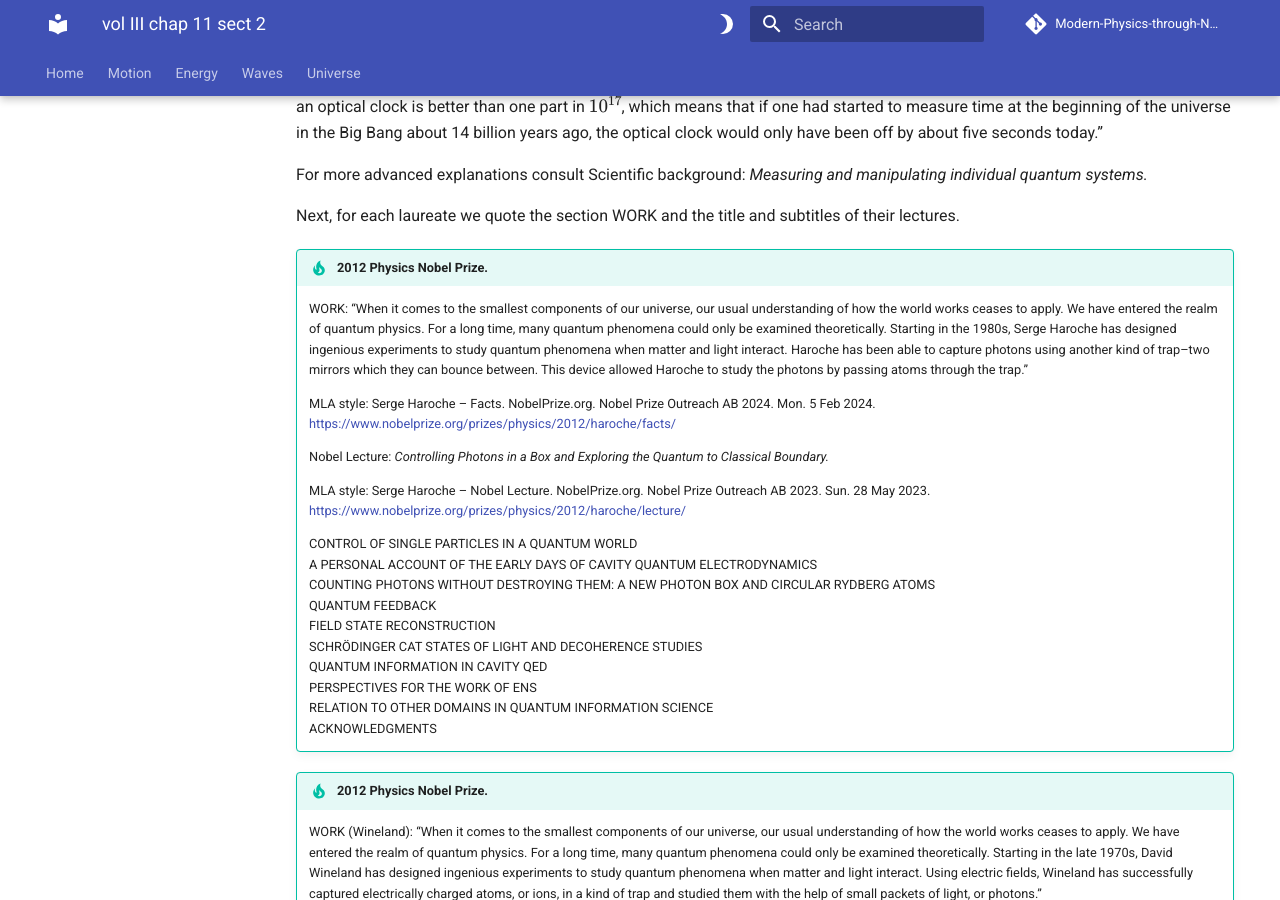
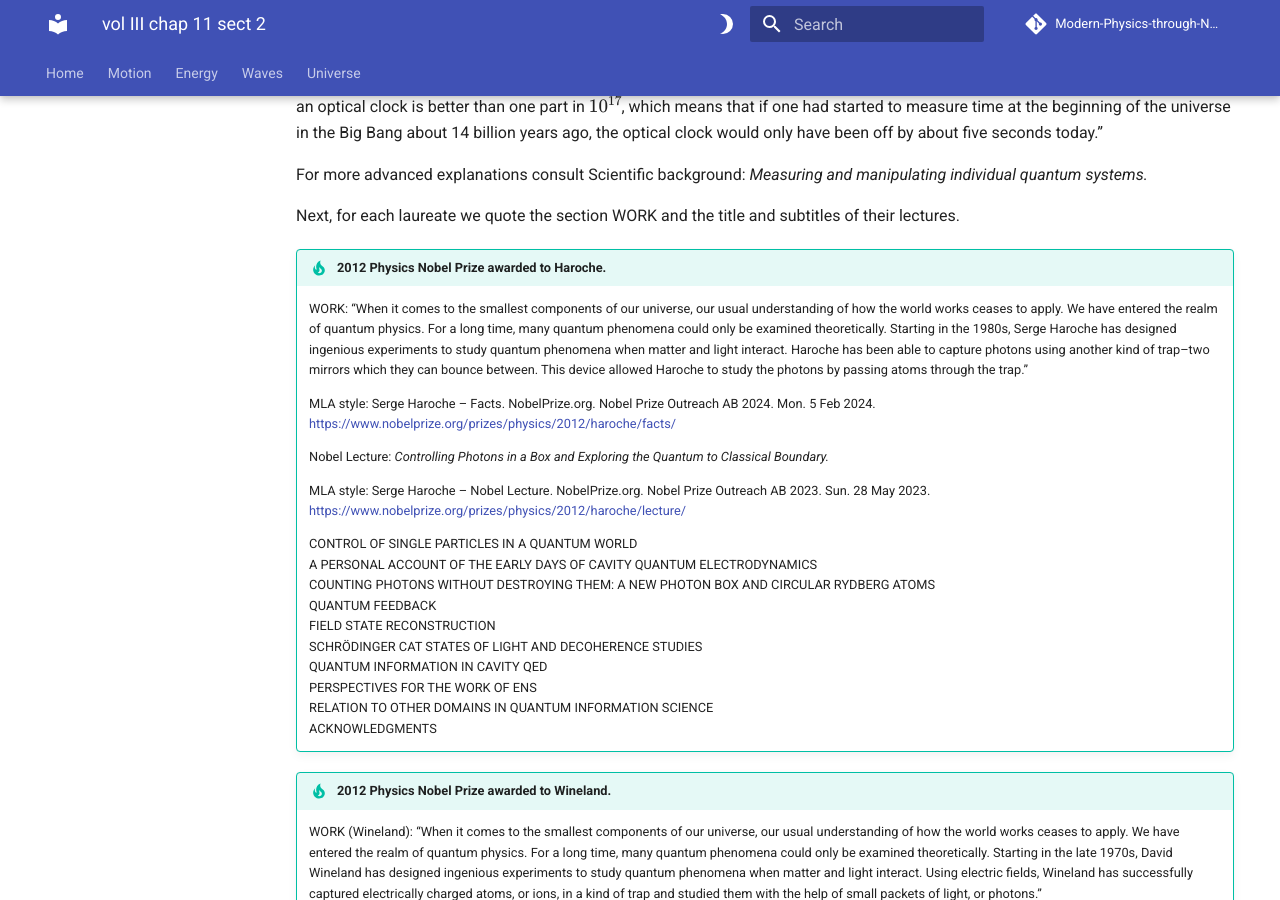
Before and after one commit to modphysnobel/modphysnobel.github.io, an MkDocs documentation site: the page built from docs/vol-III/vol-III-chap-11-sect-2.md, in a window 1280 px wide and 900 px high, scrolled down 5929 px. Built offline with MkDocs 1.6.1 and Material for MkDocs 9.7.7, drawn with Linux system fonts in a browser that asks for light colours; some web fonts are replaced; comment, search, counter and statistics services are not loaded; some of the changed text lies outside the part shown.

Commit message:
Update vol-III-chap-11-sect-2.md

```diff
--- a/docs/vol-III/vol-III-chap-11-sect-2.md
+++ b/docs/vol-III/vol-III-chap-11-sect-2.md
@@ -28,7 +28,7 @@ The crystallographic structure of graphene resembles that of graphite, determine
 - The material remains stable at room temperature and does not oxidize in contact with air.
 - The electric charge carriers in graphene monolayers behave as massless fermions, while in graphene double layers such charge carriers do manifest mass.”
 
-!!! tip "1986 Physics Nobel Prize."
+!!! tip "1986 Physics Nobel Prize awarded to Binnig."
 
     WORK: “Carbon exists in several different natural forms. A material consisting of carbon atoms arranged in a hexagonal lattice and only one atom thick was long considered a purely theoretical construction. In 2004 Andre Geim and Konstantin Novoselov successfully produced this material, graphene, and mapped its properties: incredibly thin but still incredibly strong, good heat and electrical conductivity, almost entirely transparent yet very dense. Graphene creates new possibilities within materials technology and electronics.”
 
@@ -137,7 +137,7 @@ For more advanced explanations consult Scientific background: *Measuring and man
 
 Next, for each laureate we quote the section WORK and the title and subtitles of their lectures.
 
-!!! tip "2012 Physics Nobel Prize."
+!!! tip "2012 Physics Nobel Prize awarded to Haroche."
 
     WORK: “When it comes to the smallest components of our universe, our usual understanding of how the world works ceases to apply. We have entered the realm of quantum physics. For a long time, many quantum phenomena could only be examined theoretically. Starting in the 1980s, Serge Haroche has designed ingenious experiments to study quantum phenomena when matter and light interact. Haroche has been able to capture photons using another kind of trap–two mirrors which they can bounce between. This device allowed Haroche to study the photons by passing atoms through the trap.”
 
@@ -159,7 +159,7 @@ Next, for each laureate we quote the section WORK and the title and subtitles of
     ACKNOWLEDGMENTS
 
 
-!!! tip "2012 Physics Nobel Prize."
+!!! tip "2012 Physics Nobel Prize awarded to Wineland."
 
     WORK (Wineland): “When it comes to the smallest components of our universe, our usual understanding of how the world works ceases to apply. We have entered the realm of quantum physics. For a long time, many quantum phenomena could only be examined theoretically. Starting in the late 1970s, David Wineland has designed ingenious experiments to study quantum phenomena when matter and light interact. Using electric fields, Wineland has successfully captured electrically charged atoms, or ions, in a kind of trap and studied them with the help of small packets of light, or photons.”
 
```
